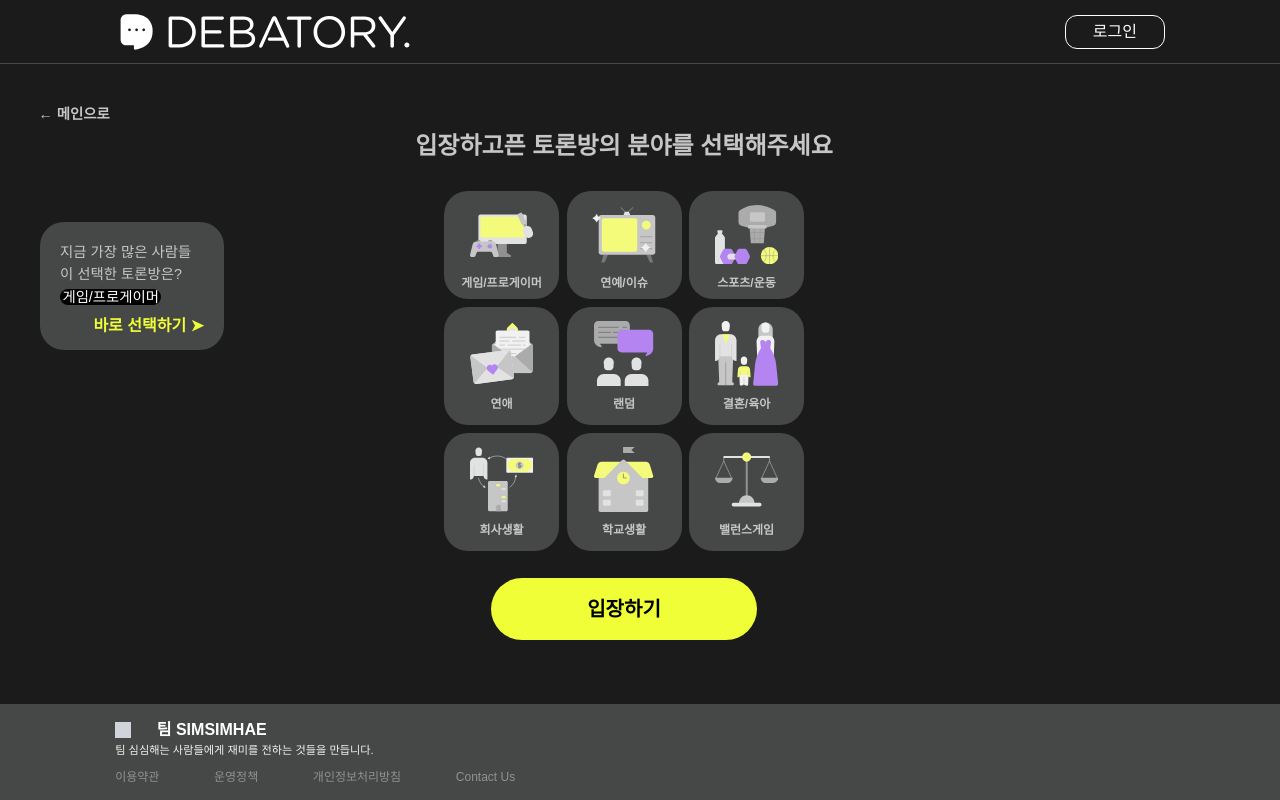
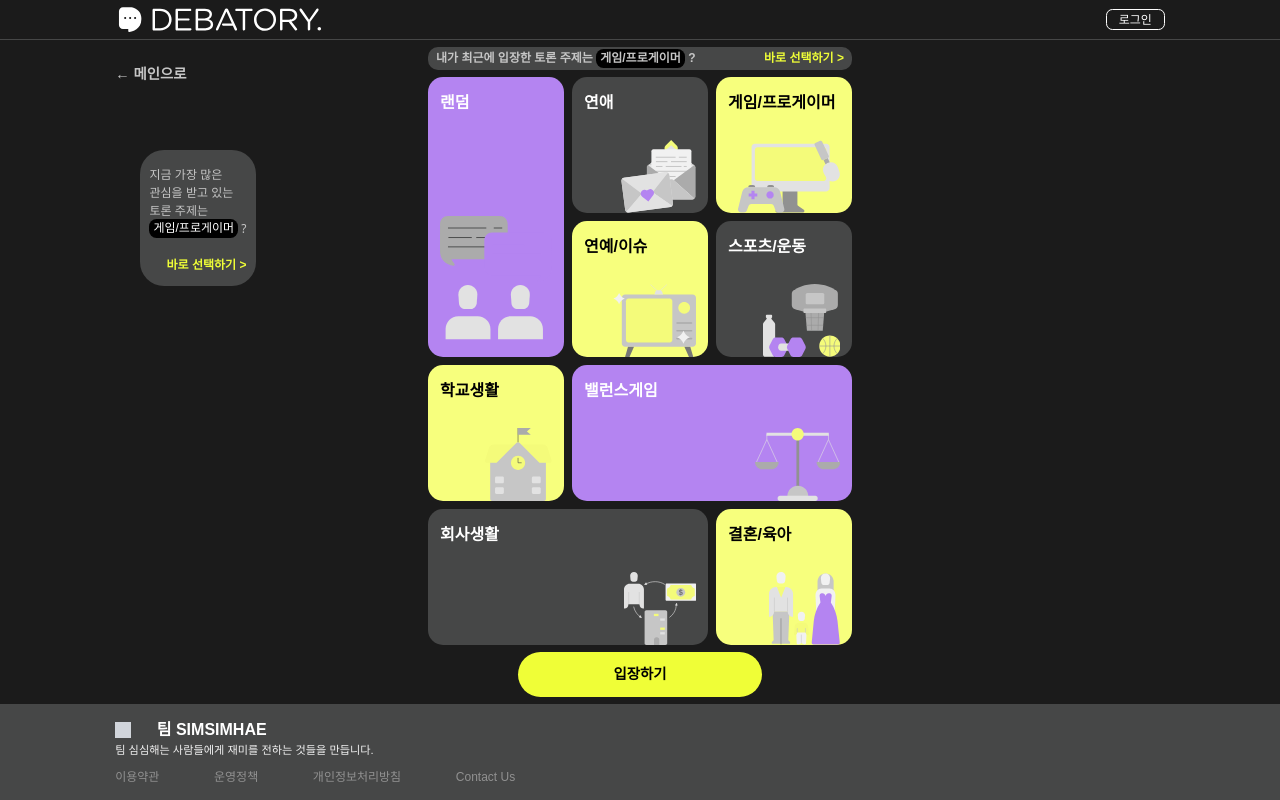
Before and after one commit to jihyun29/test23, a React (Create React App) app: page /category in a window 1280 px wide. Built offline with nearby package versions, Linux system fonts and the light colour scheme; no server answers.

Commit message:
디자인 수정 1. 홈페이지 디자인 추가 - 설명하는 부분 추가 2. 카테고리 페이지 grid 디자인 수정 - 일부 grid 요소 크게 설정

```diff
--- a/src/App.js
+++ b/src/App.js
@@ -7,7 +7,7 @@ function App() {
   return (
     <QueryClientProvider client={queryClient}>
       <div className="w-[100vw] h-[100vh] bg-[#1B1B1B]">
-        <div className="flex flex-col justify-center items-center w-full h-full mx-auto">
+        <div className="flex flex-col items-center w-full h-full mx-auto">
           <Router />
         </div>
       </div>
--- a/src/api/api.js
+++ b/src/api/api.js
@@ -11,7 +11,6 @@ const instance = axios.create({
 // axios request가 back으로 요청되기 전에 진행되는 작업 -> 일종의 middleware
 instance.interceptors.request.use(
   function (config) {
-    console.log("req", config);
     // 작업내용
     return config;
   },
@@ -24,7 +23,6 @@ instance.interceptors.request.use(
 // axios response가 받기 전에 진행되는 작업 -> 일종의 middleware
 instance.interceptors.response.use(
   function (response) {
-    console.log("res", response);
     // 작업 내용
     return response;
   },
--- a/src/components/Header.jsx
+++ b/src/components/Header.jsx
@@ -36,16 +36,16 @@ function Header() {
     ) : (
       <Link
         to="/SocialKakao"
-        className="mr-[9vw] border border-white text-white py-[0.5vh] px-[2.1vw] rounded-[1.5vh] text-[2vh]"
+        className="mr-[9vw] border border-white text-white py-[0.1vmin] px-[1.5vmin] rounded-[0.8vmin] text-[1.5vmin]"
       >
         로그인
       </Link>
     );
   return (
-    <div className="relative flex justify-between items-center w-full h-[8vh] border-b border-[#464747]">
-      <div className="flex items-center ml-[9vw] gap-[1.5rem]">
-        <div className="w-[100%] h-[100%]">
-          <icon.DebatoryLogo width="100%" height="77.7%" />
+    <div className="relative flex justify-between items-center w-full h-[5vh] border-b border-[#464747]">
+      <div className="flex items-center ml-[9vw]">
+        <div className="h-[77.7%]">
+          <icon.DebatoryLogo width="70%" height="77.7%" />
         </div>
       </div>
       {userIcon}
--- a/src/components/Room.jsx
+++ b/src/components/Room.jsx
@@ -71,7 +71,8 @@ function Room({
 
       {/* 입장하기 버튼 */}
       {isClick ? (
-        <div className="flex ml-[2vw] gap-[1vw] text-[1.1vh]">
+        <div className="flex justify-center w-[12vw] ml-auto mr-[3vw] gap-[1vw] text-[1.1vh]">
+          {localStorage.getItem("kakaoId") === "1" && (
             <button
               onClick={goGameRoombyTellerHandler}
               disabled={debaterBtn}
@@ -79,6 +80,7 @@ function Room({
             >
               발언자
             </button>
+          )}
           <button
             onClick={goGameRoombyListenerHandler}
             disabled={panelBtn}
--- a/src/icons/index.js
+++ b/src/icons/index.js
@@ -44,6 +44,7 @@ import { ReactComponent as MainBlah } from "./blah.svg";
 import { ReactComponent as DebatoryLogo } from "./debatoryLogo.svg";
 import { ReactComponent as Login } from "./login.svg";
 import { ReactComponent as Logout } from "./logout.svg";
+import { ReactComponent as MainMidSection } from "./MainMidSection.svg";
 
 export const icon = {
   Debate,
@@ -92,6 +93,7 @@ export const icon = {
   DebatoryLogo,
   Login,
   Logout,
+  MainMidSection,
 };
 
 export default icon;
--- a/src/pages/Category.jsx
+++ b/src/pages/Category.jsx
@@ -15,27 +15,39 @@ function Category() {
 
   // 카테고리
   const categoryList = [
+    { name: "랜덤", code: 0 },
+    { name: "연애", code: 4 },
     { name: "게임/프로게이머", code: 1 },
     { name: "연예/이슈", code: 2 },
     { name: "스포츠/운동", code: 3 },
-    { name: "연애", code: 4 },
-    { name: "랜덤", code: 0 },
-    { name: "결혼/육아", code: 5 },
-    { name: "회사생활", code: 6 },
     { name: "학교생활", code: 7 },
     { name: "밸런스게임", code: 8 },
+    { name: "회사생활", code: 6 },
+    { name: "결혼/육아", code: 5 },
   ];
 
-  const lottieList = [
+  const iconList = [
+    <icon.Random width="100%" height="100%" />,
+    <icon.Love width="100%" height="100%" />,
     <icon.Game width="100%" height="100%" />,
     <icon.Entertainment width="100%" height="100%" />,
     <icon.Sports width="100%" height="100%" />,
-    <icon.Love width="100%" height="100%" />,
-    <icon.Random width="100%" height="100%" />,
-    <icon.Marriage width="100%" height="100%" />,
-    <icon.Company width="100%" height="100%" />,
     <icon.School width="100%" height="100%" />,
     <icon.BalanceGame width="100%" height="100%" />,
+    <icon.Company width="100%" height="100%" />,
+    <icon.Marriage width="100%" height="100%" />,
+  ];
+
+  const originStyleList = [
+    "flex-col row-start-1 row-end-3 bg-[#B484F1] rounded-2xl",
+    "flex-col bg-[#464747] rounded-2xl",
+    "flex-col bg-[#F7FF7D] rounded-2xl",
+    "flex-col bg-[#F7FF7D] rounded-2xl",
+    "flex-col bg-[#464747] rounded-2xl",
+    "flex-col bg-[#F7FF7D] rounded-2xl",
+    "col-start-2 col-end-4 bg-[#B484F1] rounded-2xl",
+    "col-start-1 col-end-3 bg-[#464747] rounded-2xl",
+    "flex-col bg-[#F7FF7D] rounded-2xl",
   ];
 
   // 가장 많이 선택된 카테고리
@@ -93,58 +105,71 @@ function Category() {
   return (
     <>
       <Header />
-      <div className="flex w-full h-[80vh]">
+      <div className="flex w-full h-[83vh]">
         {/* Left Side bar */}
-        <div className="w-[30vw] h-full overflow-hidden">
+        <div className="w-[20%] h-full overflow-hidden">
           <button
             onClick={goHomeHandler}
-            className="text-[#C6C6C6] text-[1.8vmin] font-bold mt-[5vmin] ml-[10%]"
+            className="text-[#C6C6C6] text-[1.8vmin] font-bold mt-[3vmin] ml-[9vw]"
           >
             ← 메인으로
           </button>
-          <div className="flex flex-col justify-between w-[23vmin] h-[16vmin] ml-[5vmin] px-[2.5vmin] mt-[25%] bg-[#464747] rounded-[24px]">
-            <div className="mt-[2.6vmin] text-[#C6C6C6] text-[1.8vmin] font-sans">
-              <p>지금 가장 많은 사람들이 선택한 토론방은?</p>
+          <div className="flex flex-col justify-between w-fit h-[17vmin] ml-auto px-[1.2vmin] mt-[25%] bg-[#464747] rounded-[24px]">
+            <div className="mt-[2vmin] text-[#C6C6C6] text-[1.5vmin] font-sans">
+              <p>지금 가장 많은</p>
+              <p>관심을 받고 있는</p>
+              <p>토론 주제는</p>
               {/* <p>선택한 토론방은?</p> */}
-              <span className="bg-black text-white w-fit px-[0.3vmin] rounded-[8px] mt-[5px] mr-[0px]">
+              <span className="bg-black text-white w-fit px-[0.5vmin] py-[0.3vmin] rounded-xl mt-[5px] mr-[0px]">
                 {example}
-              </span>
+              </span>{" "}
+              ?
             </div>
-            <button className="text-[#EFFE37] text-[2vmin] font-bold ml-auto mb-[1.5vmin]">
-              바로 선택하기 ➤
+            <button className="text-[#EFFE37] text-[1.5vmin] font-bold ml-auto mb-[1.5vmin]">
+              바로 선택하기 &gt;
             </button>
           </div>
         </div>
         {/* Left Side bar */}
 
         {/* Center */}
-        <div className="w-[70vw] h-full">
-          <div className="w-[60vmin] h-full flex flex-col items-center justify-between">
-            <p className="font-semibold text-[3vmin] text-[#C6C6C6] mt-[8vmin]">
-              입장하고픈 토론방의 분야를 선택해주세요
-            </p>
+        <div className="w-[60%] h-full">
+          <div className="w-full h-full flex flex-col items-center justify-evenly">
+            <div className="flex justify-between w-[53vmin] py-[0.35vmin] px-[1vmin] bg-[#464747] font-semibold text-[1.5vmin] rounded-2xl text-[#C6C6C6]">
+              <p>
+                내가 최근에 입장한 토론 주제는{" "}
+                <span className="bg-black py-[0.3vmin] px-[0.5vmin] rounded-xl">
+                  {example}
+                </span>{" "}
+                ?
+              </p>
+              <div className="text-[#EFFE37] cursor-pointer">
+                바로 선택하기 &gt;
+              </div>
+            </div>
 
             {/* 카테고리 카드들 표시되는 부분 */}
-            <div className="grid grid-cols-3 gird-rows-3 w-[45vmin] h-[45vmin] gap-3">
+            <div className="grid grid-cols-3 grid-rows-[17vmin_17vmin_17vmin_17vmin] w-[53vmin] h-[71vmin] gap-[1vmin]">
               {categoryList.map((category, index) => {
                 return (
                   <CategoryCard
                     key={category.name}
+                    index={index}
                     categoryName={category.name}
                     selectedCategory={selectedCategory}
-                    icon={lottieList[index]}
+                    icon={iconList[index]}
+                    originStyle={originStyleList[index]}
                     onClickHandler={categoryBtnClickHandler}
                   />
                 );
               })}
             </div>
             {/* 카테고리 카드들 표시되는 부분 */}
-
-            <div className="flex justify-center w-full mb-[8vmin]">
+            <div>
               <button
                 // disabled
                 onClick={enterRoomList}
-                className="bg-[#EFFE37] px-[12vmin] py-[2vmin] rounded-[60px] text-[2.5vmin] font-bold"
+                className="bg-[#EFFE37] px-[12vmin] py-[1.5vmin] rounded-[60px] text-[1.8vmin] font-bold"
               >
                 입장하기
               </button>
@@ -152,6 +177,7 @@ function Category() {
           </div>
         </div>
         {/* Center */}
+        <div className="w-[20%]"></div>
       </div>
       <Footer />
     </>
@@ -163,34 +189,41 @@ export default Category;
 // 카테고리 카드 Component
 // 카테고리 페이지에서만 사용됨
 const CategoryCard = ({
+  index,
   selectedCategory,
   categoryName,
   icon = null,
+  originStyle,
   onClickHandler,
 }) => {
   // 카테고리 선택 시 디자인 변경을 위한 변수들
 
   const bgStyle =
     selectedCategory === categoryName
-      ? "flex flex-col items-center rounded-[24px] border border-[#EFFE37] bg-[#464747] cursor-pointer"
-      : "flex flex-col items-center rounded-[24px] bg-[#464747] cursor-pointer";
+      ? originStyle + " border border-[#EFFE37] bg-[#464747] cursor-pointer"
+      : originStyle;
+  let originFontStyle;
+  if (index === 2 || index === 3 || index === 5 || index === 8) {
+    originFontStyle = "text-black";
+  } else {
+    originFontStyle = "text-white";
+  }
+
   const ftStyle =
-    selectedCategory === categoryName
-      ? "mt-[8%] text-[1.5vmin] font-bold text-[#EFFE37]"
-      : "mt-[8%] text-[1.5vmin] font-bold text-[#C6C6C6]";
+    selectedCategory === categoryName ? "text-green-500" : originFontStyle;
 
   return (
     <div
       onClick={() => {
         onClickHandler(categoryName);
       }}
-      className={bgStyle}
+      className={
+        bgStyle +
+        " flex justify-between px-[1.5vmin] pt-[1.8vmin] rounded-3xl cursor-pointer"
+      }
     >
-      <div className="w-[55%] h-[55%] mt-[12%] overflow-hidden">
-        {icon}
-        {/* <Lottie animationData={icon} className="w-full h-full" /> */}
-      </div>
-      <p className={ftStyle}>{categoryName}</p>
+      <p className={ftStyle + " text-[2vmin] font-bold"}>{categoryName}</p>
+      <div className="h-[60%] ml-auto mt-auto overflow-hidden">{icon}</div>
     </div>
   );
 };
--- a/src/pages/Home.jsx
+++ b/src/pages/Home.jsx
@@ -19,7 +19,7 @@ function Home() {
   return (
     <>
       <Header />
-      <div className="flex flex-col w-full h-[80vh]">
+      <div className="w-full h-[83vh] overflow-x-hidden overflow-y-auto">
         <div className="relative mt-[5vh] flex flex-col items-center w-full h-[20vmin] whitespace-nowrap overflow-hidden">
           <div className="absoulte flex justify-start w-[300vmin] h-[50%] animate-flowTextToLeft">
             <div className="flex w-full h-full items-center justify-start">
@@ -88,6 +88,9 @@ function Home() {
             Let's Go!
           </button>
         </div>
+        <div className="mt-[9vh]">
+          <icon.MainMidSection width="100%" height="100%" />
+        </div>
       </div>
       <Footer />
     </>
--- a/src/util/useSocketLeaveRoom.js
+++ b/src/util/useSocketLeaveRoom.js
@@ -1,6 +1,6 @@
 import { useEffect } from "react";
 
-export function useSocketLeaveRoom({ socket }) {
+export function useSocketLeaveRoom(socket) {
   useEffect(() => {
     return () => {
       socket.disconnect();
```
Also changed, not shown: src/pages/GameRoom.jsx (+6 -24 lines), src/pages/RoomList.jsx (+68 -39 lines), src/util/useSocket.js (added, +22 -0 lines), src/icons/MainMidSection.svg (added). Lines whose indentation alone changed are shown as unchanged.
